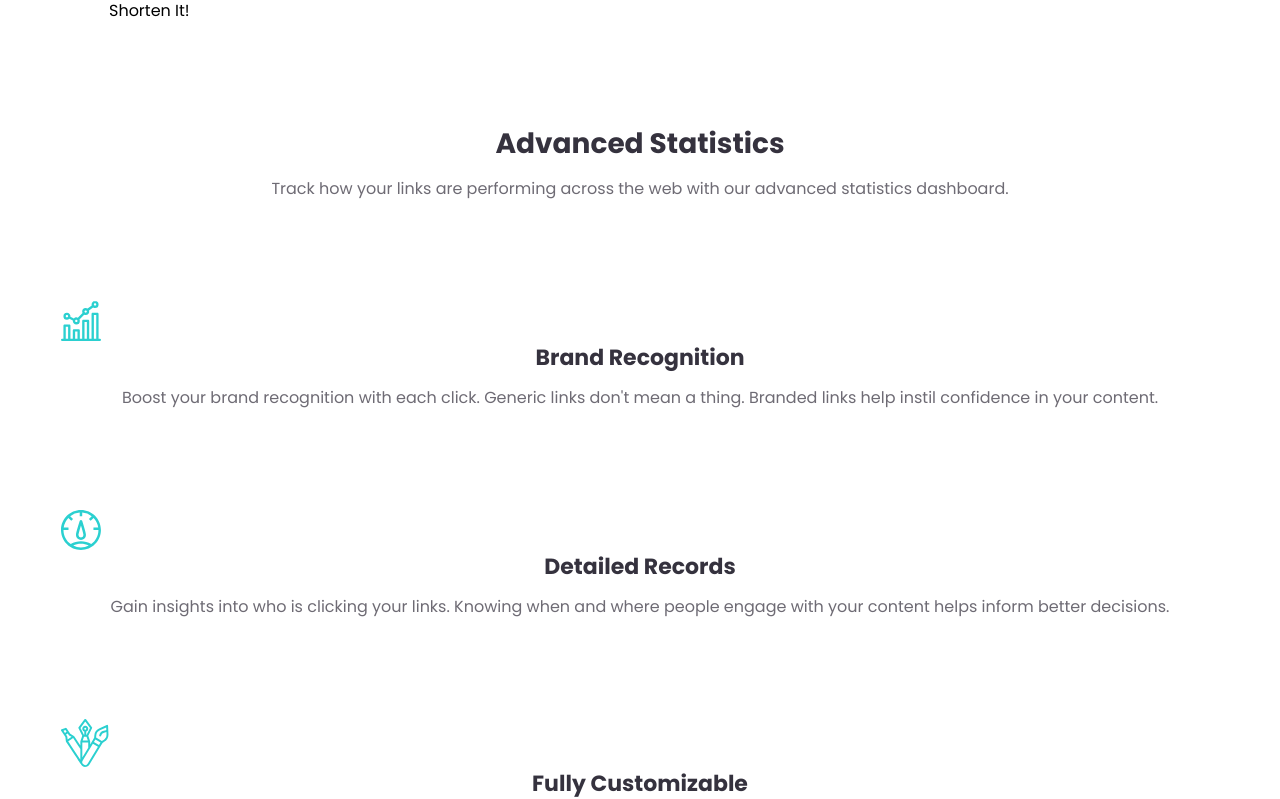
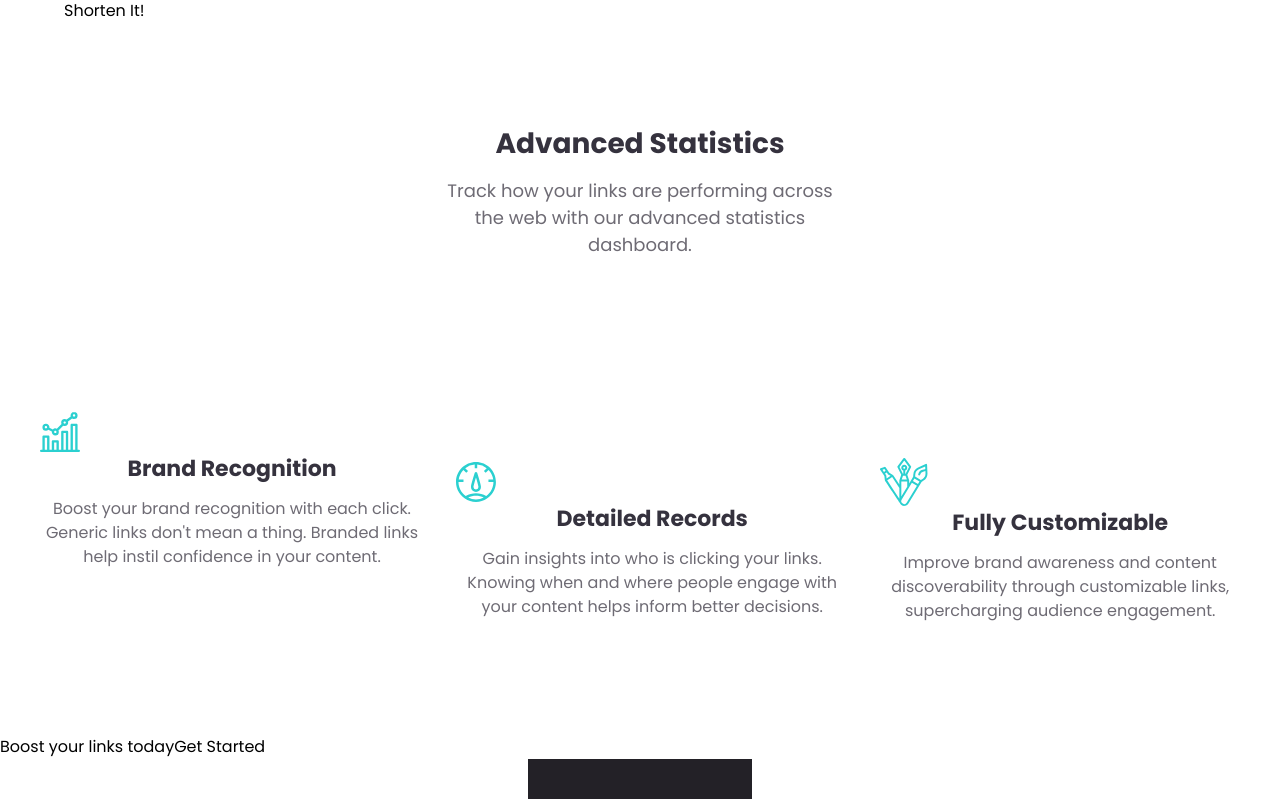
Before and after one commit to zack-jack/Shortly, a React (Create React App) app: page / in a window 1280 px wide. Shown: the part 780-1579 px from the top of the page. Built offline with nearby package versions, Linux system fonts and the light colour scheme.

Commit message:
home page value props section responsive styles

```diff
--- a/src/components/AppFooter.jsx
+++ b/src/components/AppFooter.jsx
@@ -4,7 +4,7 @@ import { ReactComponent as PinterestSVG } from '../assets/images/_icon-pinterest
 import { ReactComponent as InstagramSVG } from '../assets/images/_icon-instagram.svg';
 
 const AppFooter = () => (
-  <footer className="flex flex-col items-center w-full bg-indigo-200 p-10 text-center">
+  <footer className="flex flex-col items-center bg-indigo-200 p-10 text-center u-container-x">
     <div>
       <span className="text-xl font-bold text-white leading-none">Shortly</span>
     </div>
--- a/src/css/components/shorten-widget-result.css
+++ b/src/css/components/shorten-widget-result.css
@@ -3,10 +3,6 @@
 
   @screen desktop {
     @apply flex items-center justify-between;
-    padding: 20px 120px;
-  }
-
-  @screen max {
-    padding: 20px 180px;
+    padding: 20px 40px;
   }
 }
--- a/src/css/components/shorten-widget.css
+++ b/src/css/components/shorten-widget.css
@@ -18,10 +18,6 @@
 
   @screen desktop {
     @apply flex-row items-center flex-wrap;
-    padding: 68px 120px 40px;
-  }
-
-  @screen max {
-    padding: 68px 180px 40px;
+    padding: 68px 40px 40px;
   }
 }
--- a/src/css/views/home.css
+++ b/src/css/views/home.css
@@ -34,8 +34,30 @@
   }
 }
 
-.home__vertical-line {
+.home__bg-line {
   @apply bg-no-repeat bg-center;
   background-image: linear-gradient(theme('colors.cyan.200'), theme('colors.cyan.200'));
   background-size: 8px 100%;
+
+  @screen desktop {
+    background-size: 100% 8px;
+  }
 }
+
+.home .value-prop-card {
+  @screen desktop {
+    @apply mt-0;
+  }
+}
+
+.home .value-prop-card:first-of-type {
+  @screen desktop {
+    margin-bottom: 80px;
+  }
+}
+
+.home .value-prop-card:last-of-type {
+  @screen desktop {
+    margin-top: 80px;
+  }
+}
--- a/src/views/Home.jsx
+++ b/src/views/Home.jsx
@@ -75,19 +75,19 @@ const Home = () => {
       >
         <ShortenWidget />
       </section>
-      <section className="mt-xl px-4 text-center">
-        <div className="px-2">
+      <section className="mt-xl px-4 text-center lg:px-10">
+        <div className="flex flex-col items-center px-2">
           <h2 className="text-xl font-bold text-indigo-100">Advanced Statistics</h2>
-          <p className="text-gray-300 mt-3">Track how your links are performing across the web with our advanced statistics dashboard.</p>
+          <p className="text-gray-300 lg:w-4/12 lg:text-md mt-3">Track how your links are performing across the web with our advanced statistics dashboard.</p>
         </div>
-        <div className="home__vertical-line mt-xl">
+        <div className="home__bg-line mt-xl lg:flex lg:items-center">
           {
             valueProps.map(({ title, blurb, icon }, i) => (
               <ValuePropCard
                 key={title}
                 title={title}
                 blurb={blurb}
-                className={i > 0 ? 'mt-xl' : ''}
+                className={i > 0 ? 'mt-xl lg:ml-8' : ''}
               >
                 { icon }
               </ValuePropCard>
```
Also changed, not shown: src/css/utilities/layout.css (+8 -0 lines).
